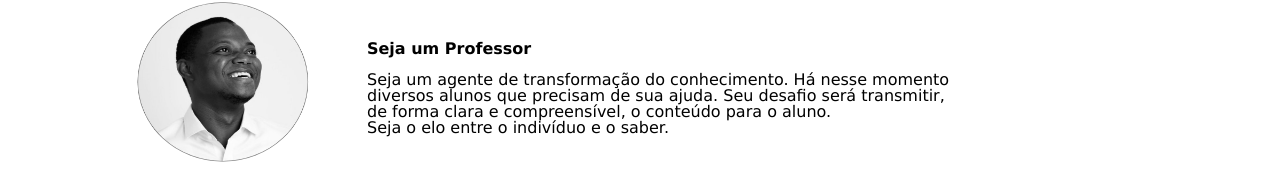
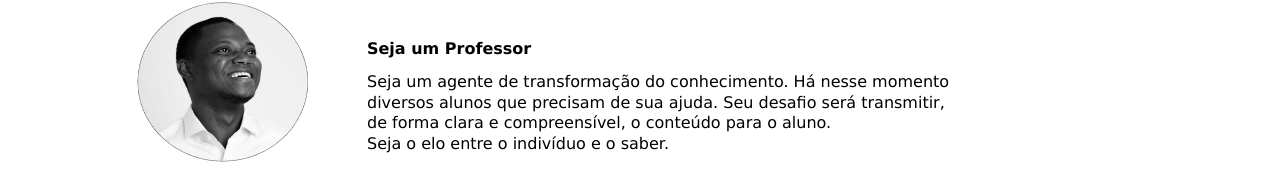
Before and after one commit to igor-py/professor-online, a React (Create React App) app in the folder app/: page / in a window 1280 px wide. Shown: the part 629-800 px from the top of the page. Built offline with nearby package versions, Linux system fonts and the light colour scheme.

Commit message:
seja um professor

```diff
--- a/app/src/styles/Home.css
+++ b/app/src/styles/Home.css
@@ -45,22 +45,15 @@ main input{
 
 }
 
-h2{
-    padding-bottom: 15px;
-}
-
-p1{
-    text-align: left;
-}
-
 #exemplo-professor h2{
     font-weight: bold;
+    padding-bottom: 15px;
 
 }
 
-#exemplo-professor p{
+#exemplo-professor p1{
     line-height: 1.3;
-    text-align: right;
+    text-align: left;
 }
 
 p1{
```
